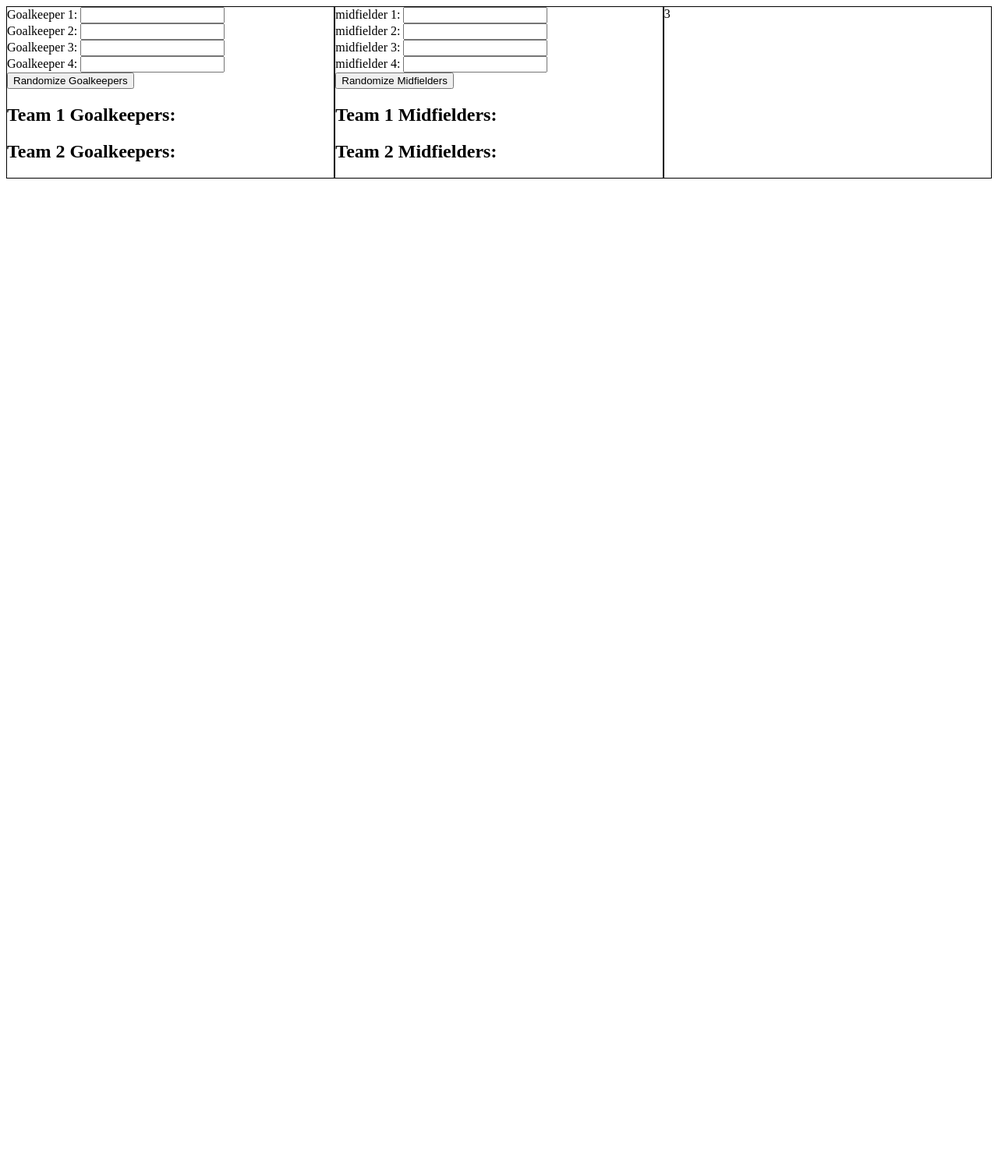
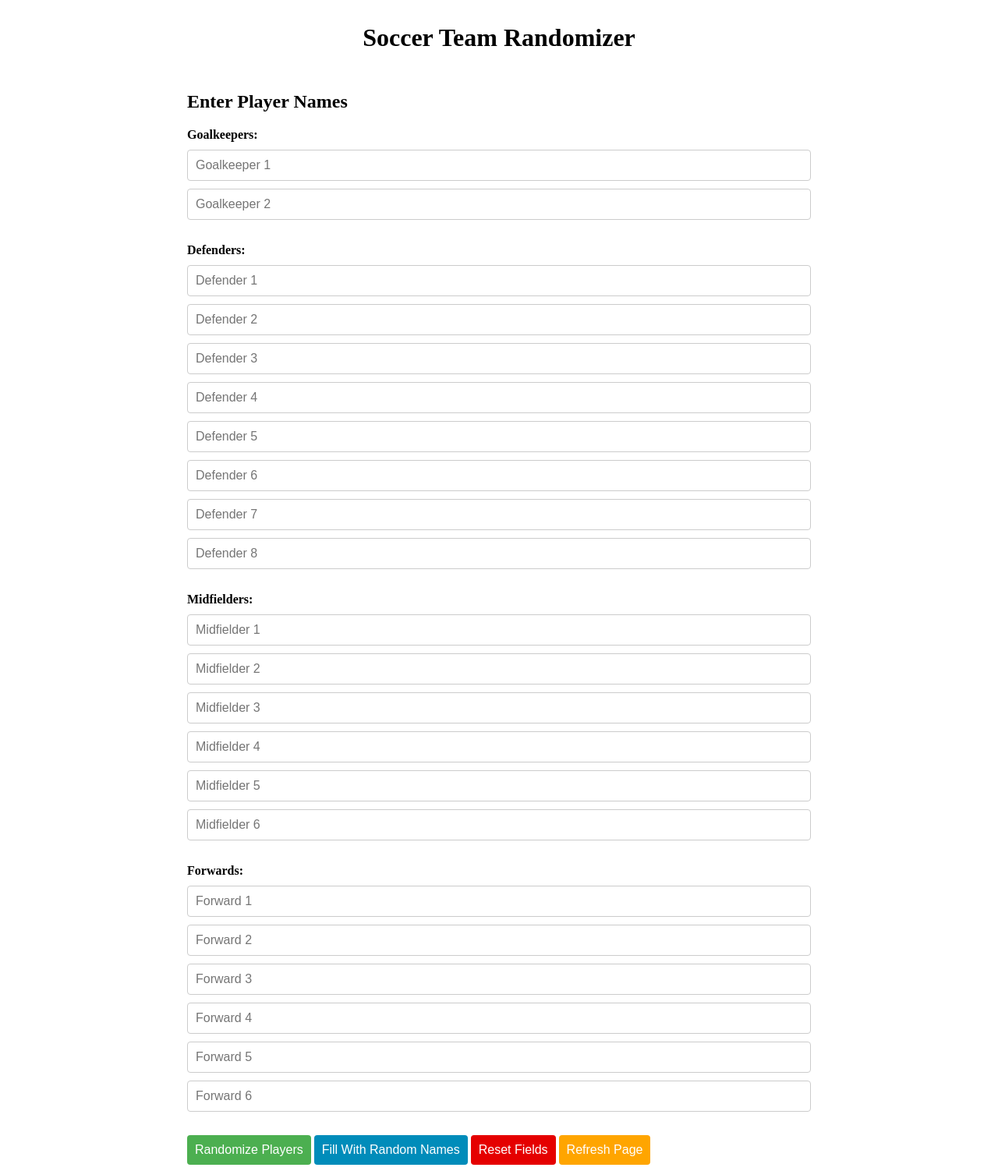
Before and after one commit to ArmeenF/Pickup-Soccer, a plain HTML site: page index.html in a window 1280 px wide. Shown: the whole page at 78% size. Before the commit the page ends 800 px from the top, so only its background shows below. Drawn offline with Linux system fonts and the light colour scheme.

Commit message:
Change Layout and Complete Functionality

```diff
--- a/index.html
+++ b/index.html
@@ -11,58 +11,49 @@
 
 <body>
     <div class="container">
-        <div class="section">
-            <!-- Goalkeepers Input Text Fields -->
-            <div>
-                <label for="goalkeeper1">Goalkeeper 1:</label>
-                <input type="text" id="goalkeeper1">
-            </div>
-            <div>
-                <label for="goalkeeper2">Goalkeeper 2:</label>
-                <input type="text" id="goalkeeper2">
-            </div>
-            <div>
-                <label for="goalkeeper3">Goalkeeper 3:</label>
-                <input type="text" id="goalkeeper3">
-            </div>
-            <div>
-                <label for="goalkeeper4">Goalkeeper 4:</label>
-                <input type="text" id="goalkeeper4">
-            </div>
-            <button onclick="randomizeGoalkeepers()">Randomize Goalkeepers</button>
-            <!-- Goalkeepers Output Text Fields -->
-            <h2>Team 1 Goalkeepers:</h2>
-            <ul id="team1Goalkeepers"></ul>
-
-            <h2>Team 2 Goalkeepers:</h2>
-            <ul id="team2Goalkeepers"></ul>
+        <h1>Soccer Team Randomizer</h1>
+        <div class="team-form">
+            <h2>Enter Player Names</h2>
+            <form>
+                <div class="form-group">
+                    <label>Goalkeepers:</label>
+                    <input type="text" name="gk1" placeholder="Goalkeeper 1" required />
+                    <input type="text" name="gk2" placeholder="Goalkeeper 2" required />
+                </div>
+                <div class="form-group">
+                    <label>Defenders:</label>
+                    <input type="text" name="def1" placeholder="Defender 1" required />
+                    <input type="text" name="def2" placeholder="Defender 2" required />
+                    <input type="text" name="def3" placeholder="Defender 3" required />
+                    <input type="text" name="def4" placeholder="Defender 4" required />
+                    <input type="text" name="def5" placeholder="Defender 5" required />
+                    <input type="text" name="def6" placeholder="Defender 6" required />
+                    <input type="text" name="def7" placeholder="Defender 7" required />
+                    <input type="text" name="def8" placeholder="Defender 8" required />
+                </div>
+                <div class="form-group">
+                    <label>Midfielders:</label>
+                    <input type="text" name="mid1" placeholder="Midfielder 1" required />
+                    <input type="text" name="mid2" placeholder="Midfielder 2" required />
+                    <input type="text" name="mid3" placeholder="Midfielder 3" required />
+                    <input type="text" name="mid4" placeholder="Midfielder 4" required />
+                    <input type="text" name="mid5" placeholder="Midfielder 5" required />
+                    <input type="text" name="mid6" placeholder="Midfielder 6" required />
+                </div>
+                <div class="form-group">
+                    <label>Forwards:</label>
+                    <input type="text" name="fwd1" placeholder="Forward 1" required />
+                    <input type="text" name="fwd2" placeholder="Forward 2" required />
+                    <input type="text" name="fwd3" placeholder="Forward 3" required />
+                    <input type="text" name="fwd4" placeholder="Forward 4" required />
+                    <input type="text" name="fwd5" placeholder="Forward 5" required />
+                    <input type="text" name="fwd6" placeholder="Forward 6" required />
+                </div>
+                <button class="button" onclick="randomize()">Randomize Players</button>
+                <button class="button button2" onclick="fillNames()">Fill With Random Names</button>
+                <button class="button button3" type="reset" value="Reset">Reset Fields</button>
+                <button class="button button4" onClick="window.location.reload();">Refresh Page</button>
         </div>
-        <div class="section"><!-- Midfielders Input Text Fields -->
-            <div>
-                <label for="midfielder1">midfielder 1:</label>
-                <input type="text" id="midfielder1">
-            </div>
-            <div>
-                <label for="midfielder2">midfielder 2:</label>
-                <input type="text" id="midfielder2">
-            </div>
-            <div>
-                <label for="midfielder3">midfielder 3:</label>
-                <input type="text" id="midfielder3">
-            </div>
-            <div>
-                <label for="midfielder4">midfielder 4:</label>
-                <input type="text" id="midfielder4">
-            </div>
-            <button onclick="randomizeMidfielders()">Randomize Midfielders</button>
-            <!-- Midfielders Output Text Fields -->
-            <h2>Team 1 Midfielders:</h2>
-            <ul id="team1Midfielders"></ul>
-
-            <h2>Team 2 Midfielders:</h2>
-            <ul id="team2Midfielders"></ul>
-        </div>
-        <div class="section">3</div>
     </div>
     <!-- Scripts -->
     <script src="index.js"></script>
--- a/index.js
+++ b/index.js
@@ -1,71 +1,132 @@
-function randomizeGoalkeepers() {
-    const goalkeepers = [];
+function fillNames() {
+    // Define the player names for each position
+    const goalkeepers = ["GK 1", "GK 2"];
+    const defenders = ["Defender 1", "Defender 2", "Defender 3", "Defender 4", "Defender 5", "Defender 6", "Defender 7", "Defender 8"];
+    const midfielders = ["Midfielder 1", "Midfielder 2", "Midfielder 3", "Midfielder 4", "Midfielder 5", "Midfielder 6"];
+    const forwards = ["Forward 1", "Forward 2", "Forward 3", "Forward 4", "Forward 5", "Forward 6"];
 
-    // Get all input fields and add their values to the goalkeepers array
-    for (let i = 1; i <= 4; i++) {
-        const goalkeeperInput = document.getElementById(`goalkeeper${i}`);
-        const name = goalkeeperInput.value.trim();
-        if (name !== '') {
-            goalkeepers.push(name);
-        }
-    }
+    // Fill in the player names for each position
+    document.getElementsByName("gk1")[0].value = goalkeepers[Math.floor(Math.random() * goalkeepers.length)];
+    document.getElementsByName("gk2")[0].value = goalkeepers[Math.floor(Math.random() * goalkeepers.length)];
+    document.getElementsByName("def1")[0].value = defenders[Math.floor(Math.random() * defenders.length)];
+    document.getElementsByName("def2")[0].value = defenders[Math.floor(Math.random() * defenders.length)];
+    document.getElementsByName("def3")[0].value = defenders[Math.floor(Math.random() * defenders.length)];
+    document.getElementsByName("def4")[0].value = defenders[Math.floor(Math.random() * defenders.length)];
+    document.getElementsByName("def5")[0].value = defenders[Math.floor(Math.random() * defenders.length)];
+    document.getElementsByName("def6")[0].value = defenders[Math.floor(Math.random() * defenders.length)];
+    document.getElementsByName("def7")[0].value = defenders[Math.floor(Math.random() * defenders.length)];
+    document.getElementsByName("def8")[0].value = defenders[Math.floor(Math.random() * defenders.length)];
+    document.getElementsByName("mid1")[0].value = midfielders[Math.floor(Math.random() * midfielders.length)];
+    document.getElementsByName("mid2")[0].value = midfielders[Math.floor(Math.random() * midfielders.length)];
+    document.getElementsByName("mid3")[0].value = midfielders[Math.floor(Math.random() * midfielders.length)];
+    document.getElementsByName("mid4")[0].value = midfielders[Math.floor(Math.random() * midfielders.length)];
+    document.getElementsByName("mid5")[0].value = midfielders[Math.floor(Math.random() * midfielders.length)];
+    document.getElementsByName("mid6")[0].value = midfielders[Math.floor(Math.random() * midfielders.length)];
+    document.getElementsByName("fwd1")[0].value = forwards[Math.floor(Math.random() * forwards.length)];
+    document.getElementsByName("fwd2")[0].value = forwards[Math.floor(Math.random() * forwards.length)];
+    document.getElementsByName("fwd3")[0].value = forwards[Math.floor(Math.random() * forwards.length)];
+    document.getElementsByName("fwd4")[0].value = forwards[Math.floor(Math.random() * forwards.length)];
+    document.getElementsByName("fwd5")[0].value = forwards[Math.floor(Math.random() * forwards.length)];
+    document.getElementsByName("fwd6")[0].value = forwards[Math.floor(Math.random() * forwards.length)];
 
-    // Shuffle the names array
-    for (let i = goalkeepers.length - 1; i > 0; i--) {
-        const j = Math.floor(Math.random() * (i + 1));
-        [goalkeepers[i], goalkeepers[j]] = [goalkeepers[j], goalkeepers[i]];
-    }
-
-    // Clear any existing team lists
-    const team1GoalkeeperList = document.getElementById('team1Goalkeepers');
-    const team2GoalkeeperList = document.getElementById('team2Goalkeepers');
-    team1GoalkeeperList.innerHTML = '';
-    team2GoalkeeperList.innerHTML = '';
-
-    // Add the first 2 names to team 1 and the rest to team 2
-    for (let i = 0; i < 4; i++) {
-        const nameLi = document.createElement('li');
-        nameLi.innerText = goalkeepers[i];
-        if (i < 2) {
-            team1GoalkeeperList.appendChild(nameLi);
-        } else {
-            team2GoalkeeperList.appendChild(nameLi);
-        }
-    }
+    // Prevent the form from submitting
+    event.preventDefault();
 }
 
-function randomizeMidfielders() {
-    const midfielders = [];
+function randomize() {
+    const goalkeepers = [
+        document.getElementsByName("gk1")[0].value,
+        document.getElementsByName("gk2")[0].value,
+    ];
+    const defenders = [
+        document.getElementsByName("def1")[0].value,
+        document.getElementsByName("def2")[0].value,
+        document.getElementsByName("def3")[0].value,
+        document.getElementsByName("def4")[0].value,
+        document.getElementsByName("def5")[0].value,
+        document.getElementsByName("def6")[0].value,
+        document.getElementsByName("def7")[0].value,
+        document.getElementsByName("def8")[0].value,
+    ];
+    const midfielders = [
+        document.getElementsByName("mid1")[0].value,
+        document.getElementsByName("mid2")[0].value,
+        document.getElementsByName("mid3")[0].value,
+        document.getElementsByName("mid4")[0].value,
+        document.getElementsByName("mid5")[0].value,
+        document.getElementsByName("mid6")[0].value,
+    ];
+    const forwards = [
+        document.getElementsByName("fwd1")[0].value,
+        document.getElementsByName("fwd2")[0].value,
+        document.getElementsByName("fwd3")[0].value,
+        document.getElementsByName("fwd4")[0].value,
+        document.getElementsByName("fwd5")[0].value,
+        document.getElementsByName("fwd6")[0].value,
+    ];
 
-    // Get all input fields and add their values to the midfielders array
-    for (let i = 1; i <= 4; i++) {
-        const midfielderInput = document.getElementById(`midfielder${i}`);
-        const name = midfielderInput.value.trim();
-        if (name !== '') {
-            midfielders.push(name);
-        }
-    }
+    // Shuffle the players in each position
+    const shuffleArray = (array) => array.sort(() => Math.random() - 0.5);
+    const shuffledGoalkeepers = shuffleArray(goalkeepers);
+    const shuffledDefenders = shuffleArray(defenders);
+    const shuffledMidfielders = shuffleArray(midfielders);
+    const shuffledForwards = shuffleArray(forwards);
 
-    // Shuffle the names array
-    for (let i = midfielders.length - 1; i > 0; i--) {
-        const j = Math.floor(Math.random() * (i + 1));
-        [midfielders[i], midfielders[j]] = [midfielders[j], midfielders[i]];
-    }
+    // Divide players into two teams
+    const team1 = [
+        shuffledGoalkeepers[0],
+        shuffledDefenders[0],
+        shuffledDefenders[1],
+        shuffledDefenders[2],
+        shuffledDefenders[3],
+        shuffledMidfielders[0],
+        shuffledMidfielders[1],
+        shuffledMidfielders[2],
+        shuffledForwards[0],
+        shuffledForwards[1],
+        shuffledForwards[2],
+    ];
+    const team2 = [
+        shuffledGoalkeepers[1],
+        shuffledDefenders[4],
+        shuffledDefenders[5],
+        shuffledDefenders[6],
+        shuffledDefenders[7],
+        shuffledMidfielders[3],
+        shuffledMidfielders[4],
+        shuffledMidfielders[5],
+        shuffledForwards[3],
+        shuffledForwards[4],
+        shuffledForwards[5],
+    ];
 
-    // Clear any existing team lists
-    const team1MidfielderList = document.getElementById('team1Midfielders');
-    const team2MidfielderList = document.getElementById('team2Midfielders');
-    team1MidfielderList.innerHTML = '';
-    team2MidfielderList.innerHTML = '';
+    // Display the team members in two lists
+    // Two empty unordered lists (team1List,team2List)
+    const team1List = document.createElement("ul");
+    const team2List = document.createElement("ul");
 
-    // Add the first 2 names to team 1 and the rest to team 2
-    for (let i = 0; i < 4; i++) {
-        const nameLi = document.createElement('li');
-        nameLi.innerText = midfielders[i];
-        if (i < 2) {
-            team1MidfielderList.appendChild(nameLi);
-        } else {
-            team2MidfielderList.appendChild(nameLi);
-        }
-    }
+    // Iterate over each player in team1 and team2 using the forEach() method.
+    //For each player, it creates a new list item (<li>) using document.createElement("li"),
+    team1.forEach((player) => {
+        const listItem = document.createElement("li");
+        listItem.textContent = player;
+        team1List.appendChild(listItem);
+    });
+
+    team2.forEach((player) => {
+        const listItem = document.createElement("li");
+        listItem.textContent = player;
+        team2List.appendChild(listItem);
+    });
+
+    const teamListsContainer = document.createElement("div");
+    teamListsContainer.classList.add("team-lists");
+    teamListsContainer.appendChild(team1List);
+    teamListsContainer.appendChild(team2List);
+
+    const teamForm = document.querySelector(".team-form");
+    teamForm.appendChild(teamListsContainer);
+
+    // Prevent the form from submitting
+    event.preventDefault();
 }
--- a/style.css
+++ b/style.css
@@ -1,27 +1,78 @@
 .container {
-    display: flex;
+    max-width: 800px;
+    margin: 0 auto;
 }
 
-.section {
-    flex: 1;
-    /*grow*/
-    border: 1px solid;
+h1 {
+    text-align: center;
+    margin-top: 30px;
 }
 
-@media (max-width: 768px) {
-
-    /*breakpoint*/
-    .container {
-        flex-direction: column;
-    }
+.team-form {
+    margin-top: 50px;
 }
 
-ul {
-    list-style: none;
-    margin: 0;
-    padding: 0;
+.form-group {
+    display: flex;
+    flex-direction: column;
+    margin-bottom: 20px;
 }
 
-li {
-    margin-bottom: 5px;
+label {
+    font-weight: bold;
+    margin-bottom: 10px;
 }
+
+input[type="text"] {
+    padding: 10px;
+    font-size: 16px;
+    border: 1px solid #ccc;
+    border-radius: 4px;
+    margin-bottom: 10px;
+}
+
+button {
+    padding: 10px;
+    font-size: 16px;
+    background-color: #4caf50;
+    color: #fff;
+    border: none;
+    border-radius: 4px;
+    cursor: pointer;
+}
+
+.button2 {
+    background-color: #008CBA;
+}
+
+.button3 {
+    background-color: #e50000;
+}
+
+.button4 {
+    background-color: #ffa500;
+}
+
+.team-display {
+    margin-top: 50px;
+}
+
+.team {
+    display: flex;
+    flex-wrap: wrap;
+}
+
+.team h3 {
+    flex-basis: 100%;
+    text-align: center;
+    margin-bottom: 20px;
+}
+
+.team ul {
+    flex-basis: calc(25% - 20px);
+    margin-right: 20px;
+}
+
+.team ul:last-child {
+    margin-right: 0;
+}
```
